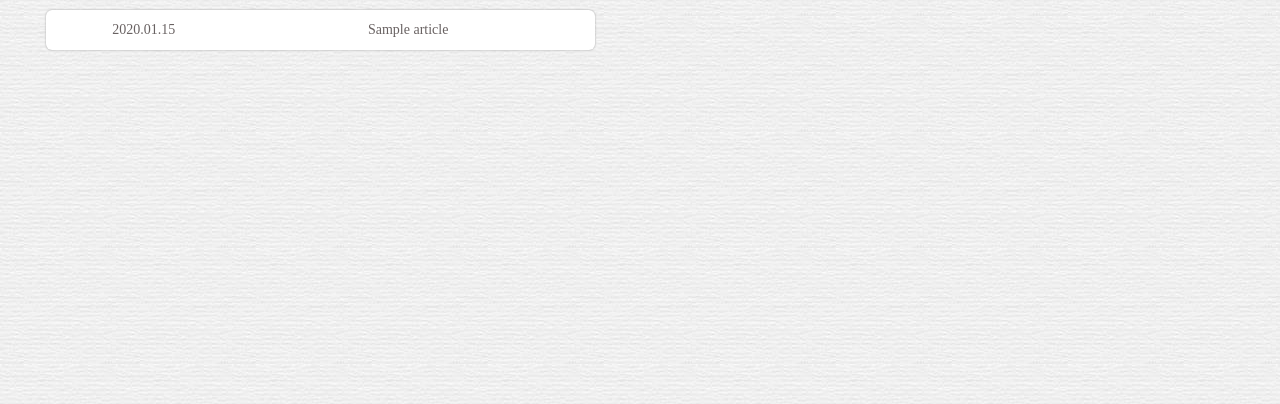
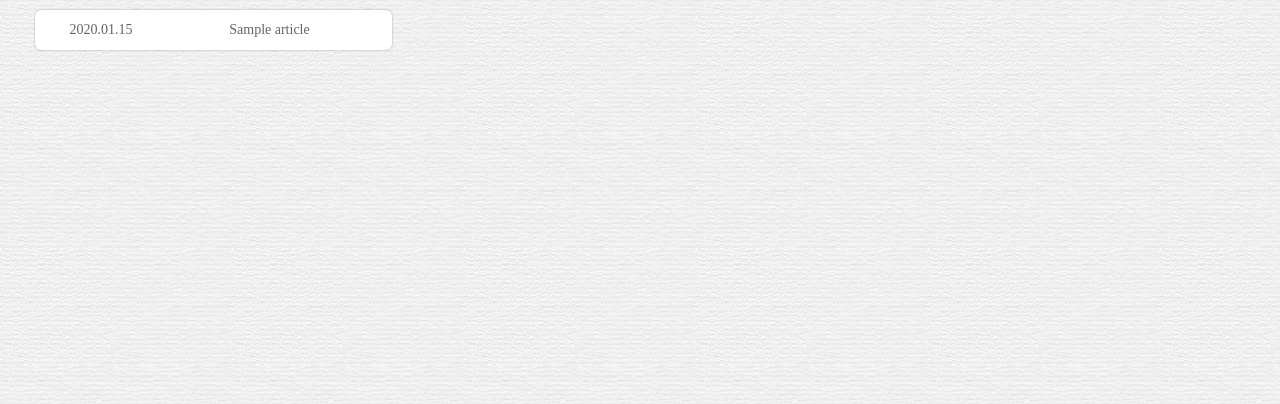
Before and after one commit to w4hongyan/ci, a CodeIgniter app: page /database/index.php/article in a window 1280 px wide. Shown: the part 100-504 px from the top of the page. Run offline with CodeIgniter, Linux system fonts and the light colour scheme; tables that the repository leaves empty or names only in its code hold one stand-in row (values such as "Sample post"); data that the repository does not hold is empty; some libraries are stand-ins or nearby versions.

Commit message:
修改博客首页

```diff
--- a/application/views/templates/article/index.php
+++ b/application/views/templates/article/index.php
@@ -4,7 +4,7 @@
 <?php
     $num =count($article);
     for($i=0;$i<$num;++$i){?>
-    <div class="col-sm-6 col-xs-12">
+    <div class="col-md-4 col-sm-6 col-xs-12">
         <a href="<?php echo site_url('article/'.$article[$i]['id']); ?>">
             <div class="row history">
             <?php if($article[$i]['headImg']): ?>
```
